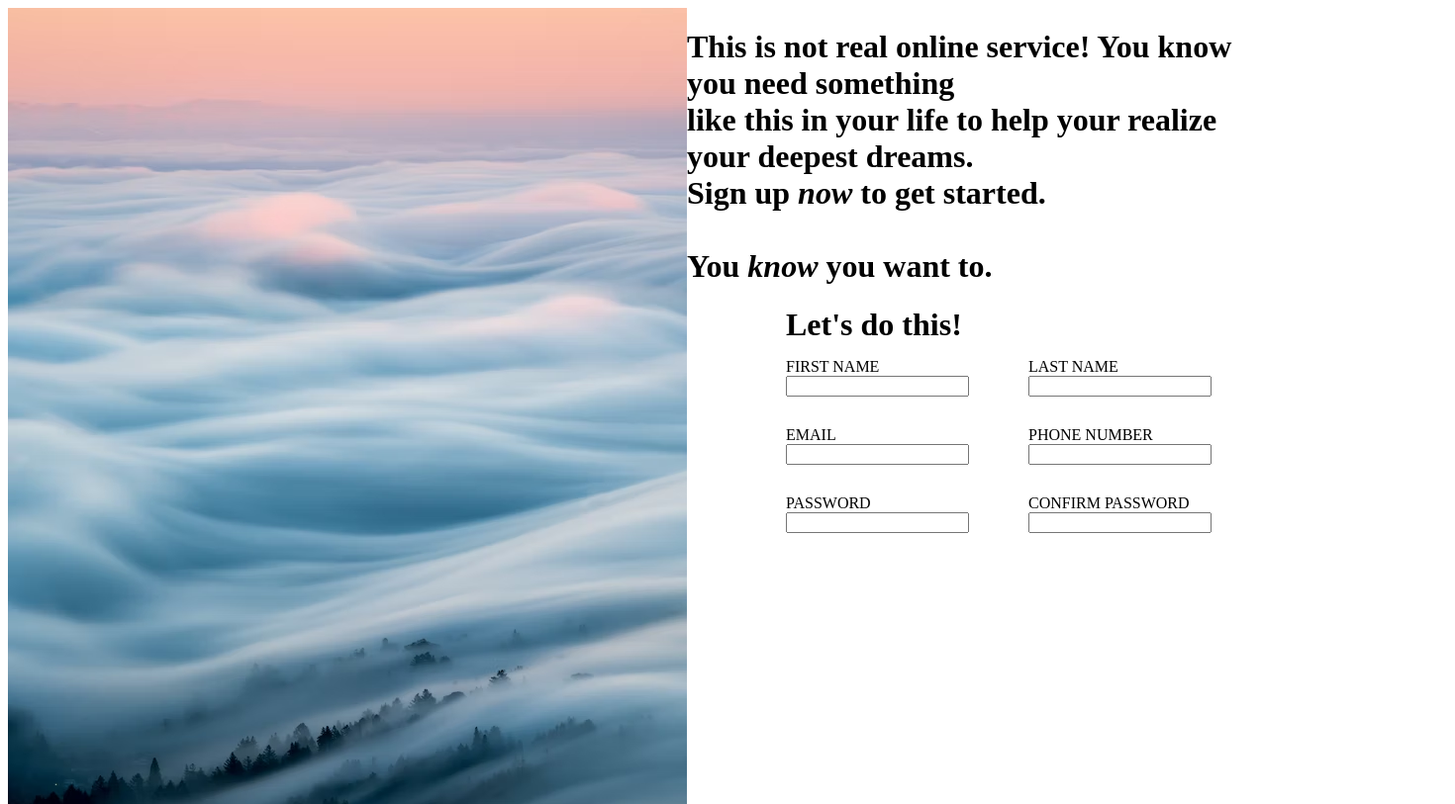
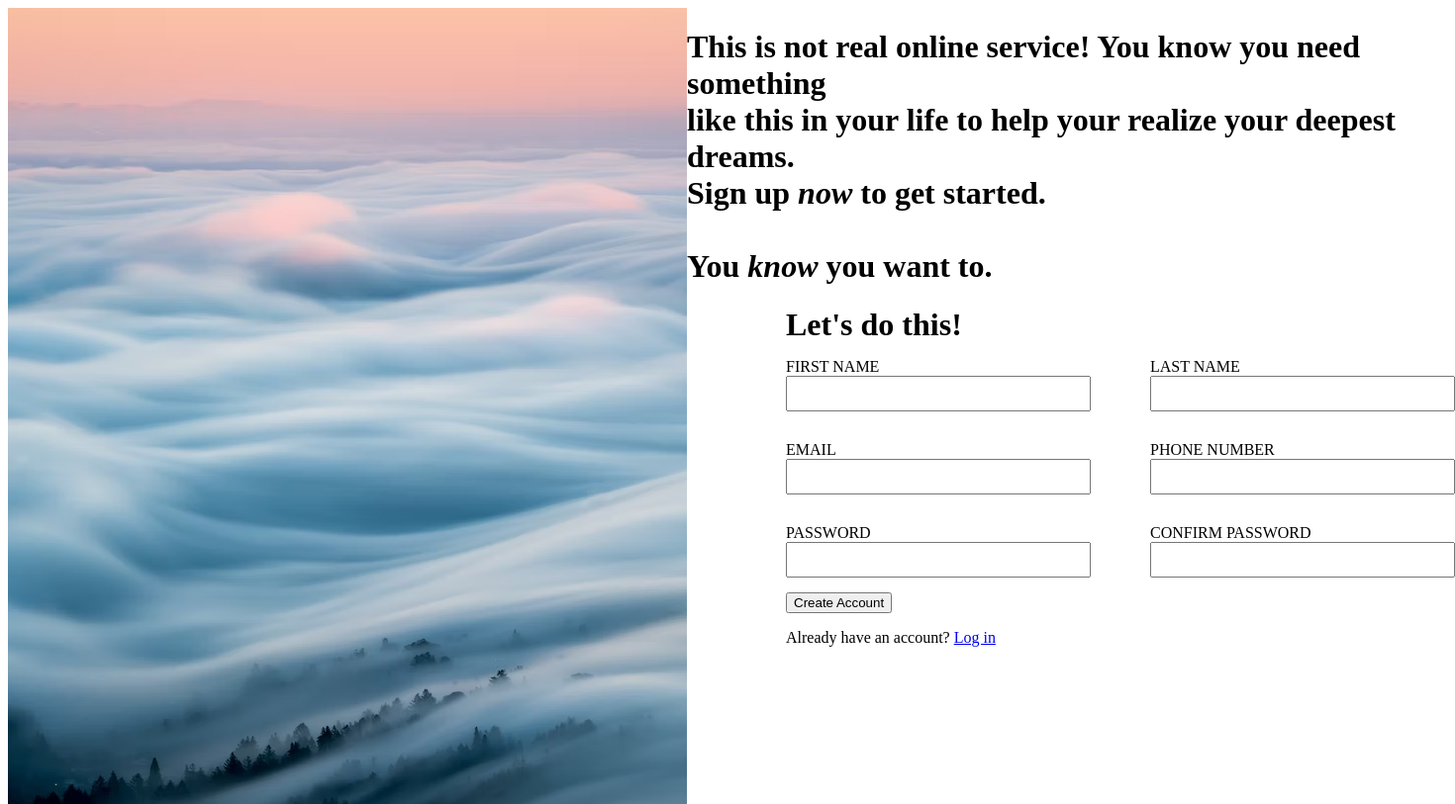
Before and after one commit to aauduong95/top_signup_form, a plain HTML site: page index.html in a window 1280 px wide. Shown: the top 813 px of the page at 99% size, 1470 px wide, since content can reach past the window. Drawn offline with Linux system fonts and the light colour scheme.

Commit message:
completed index.html?

```diff
--- a/index.html
+++ b/index.html
@@ -16,7 +16,7 @@
 
         <div class="right-pane">
 
-            <div class="heading-text">
+            <div class="heading-box">
                 <h1>This is not real online service! You know you need something<br>
                 like this in your life to help your realize your deepest dreams.<br>
                 Sign up <i>now</i> to get started.<br><br>
@@ -67,6 +67,15 @@
                 </form>
 
             </div>
+
+            <div class="footer-box">
+                <button>Create Account</button>
+
+                <div class="footer-text">
+                    <p>Already have an account? <a href=#>Log in</href></p>
+                </div>
+            </div>
+
         </div>
 
     </div>
--- a/styles.css
+++ b/styles.css
@@ -1,16 +1,20 @@
+:root {
+    --text-padding-left: 100px;
+}
+
 /* center-box */
 
 #container {
     display: inline-flex;
 }
 
-/* heading-text */
+/* heading-box */
 
 
 /* center-box */
 
 .center-box {
-    padding-left: 100px;
+    padding-left: var(--text-padding-left)
 }
 
 #center-box-heading {
@@ -30,4 +34,13 @@ form {
     padding-bottom: 15px
 }
 
-/* footer-text */
+input {
+    width: 300px;
+    height: 30px;
+}
+
+/* footer-box */
+
+.footer-box {
+    padding-left: var(--text-padding-left);
+}
```
